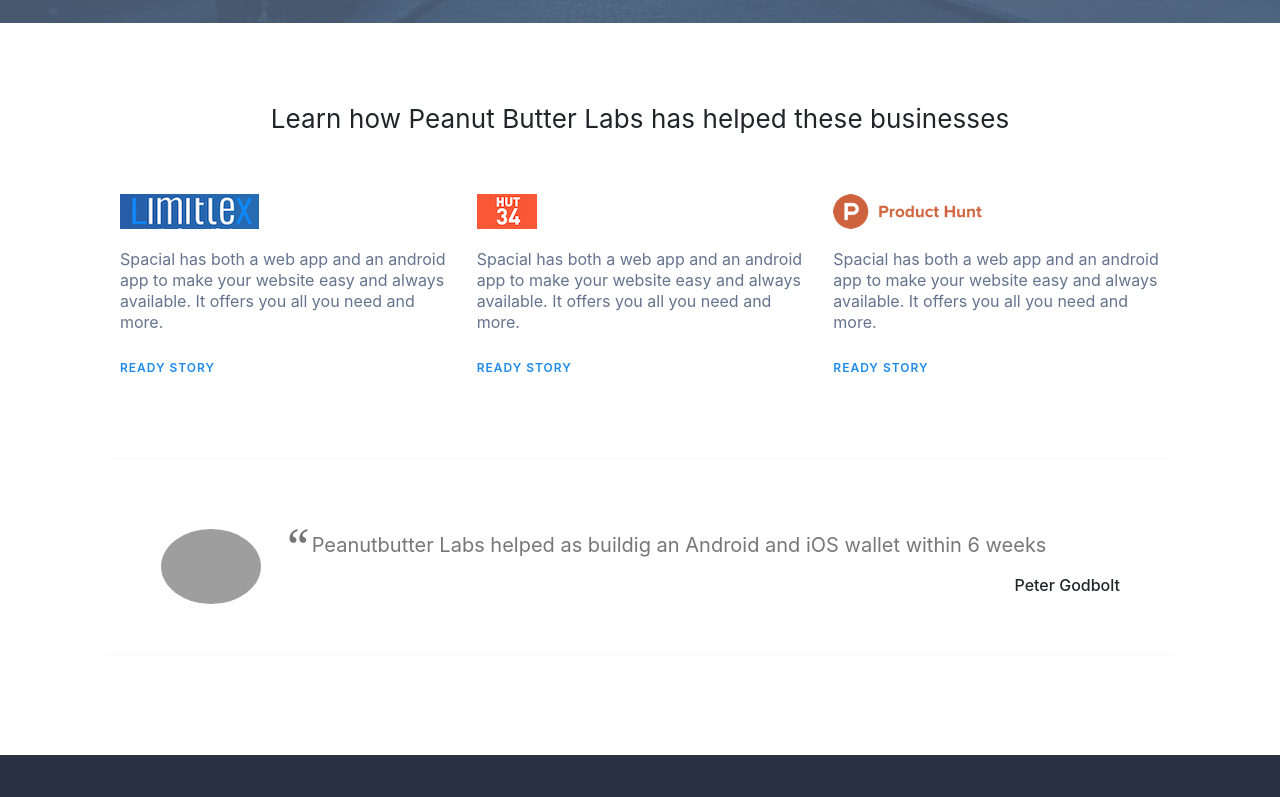
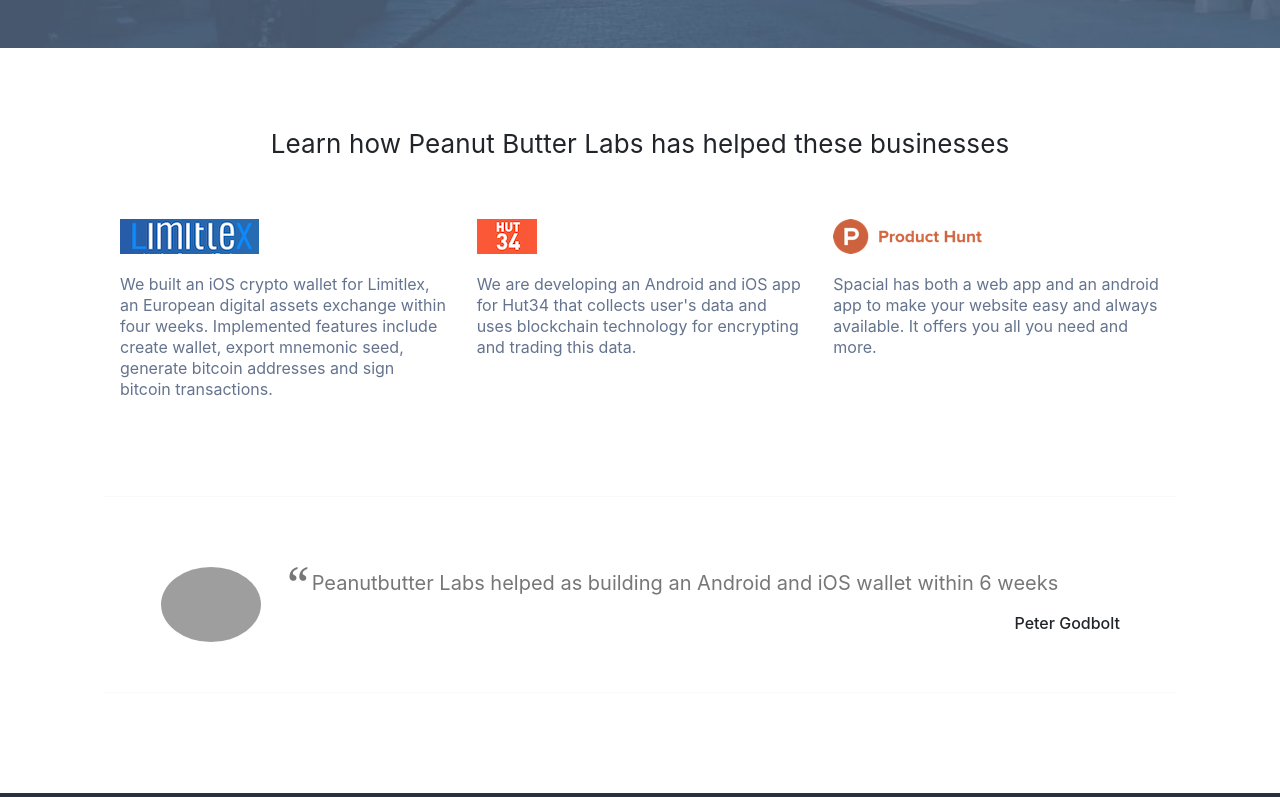
Before and after one commit to PeanutButterLab/Product-Page, a website: page index.html in a window 1280 px wide. Shown: the part 2136-2933 px from the top of the page. Drawn offline with nearby package versions, Linux system fonts and the light colour scheme; grey boxes are pictures that could not be loaded.

```diff
--- a/index.html
+++ b/index.html
@@ -381,7 +381,7 @@
               Multiple coin support
             </h3>
             <p>
-              Out-of-the box support for bitcoin, ethereum and ERC20 tokens. We constantly add new coins to our wallet.
+              Out-of-the box support for bitcoin, litecoin, ethereum and ERC20 tokens. We constantly add new coins to our wallet.
             </p>
           </div>
         </div>
@@ -432,23 +432,20 @@
         <div class="col-md-4">
           <img src="images/customers/limitlex.png" class="logo">
           <p>
-            Spacial has both a web app and an android app to make your website easy and always available. It offers you all you need and more.
+            We built an iOS crypto wallet for Limitlex, an European digital assets exchange within four weeks. Implemented features include create wallet, export mnemonic seed, generate bitcoin addresses and sign bitcoin transactions.
           </p>
-          <a href="customer-story.html" class="read-story">Ready story</a>
         </div>
         <div class="col-md-4">
           <img src="images/customers/hut34.png" class="logo">
           <p>
-            Spacial has both a web app and an android app to make your website easy and always available. It offers you all you need and more.
+            We are developing an Android and iOS app for Hut34 that collects user's data and uses blockchain technology for encrypting and trading this data.
           </p>
-          <a href="customer-story.html" class="read-story">Ready story</a>
         </div>
         <div class="col-md-4">
           <img src="images/customers/logo-customer-3.png" class="logo">
           <p>
             Spacial has both a web app and an android app to make your website easy and always available. It offers you all you need and more.
           </p>
-          <a href="customer-story.html" class="read-story">Ready story</a>
         </div>
       </div>
     </div>
@@ -464,7 +461,7 @@
         <div class="col-md-10">
           <p>
             <span>“</span>
-            Peanutbutter Labs helped as buildig an Android and iOS wallet within 6 weeks
+            Peanutbutter Labs helped as building an Android and iOS wallet within 6 weeks
           </p>
           <div class="author">
             Peter Godbolt
```
